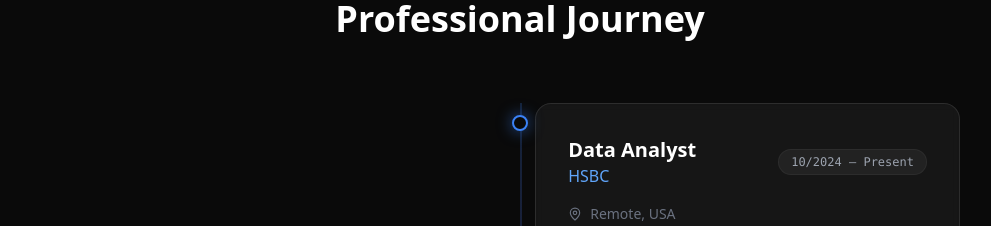
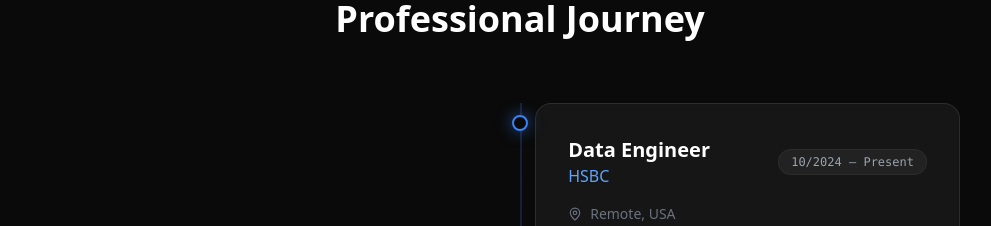
Before and after one commit to sumaksharikaa/sumaksharika-portfolio, a Next.js app: page / in a window 1280 px wide. Shown: the part 3660-3886 px from the top of the page, without its empty margins (120-1111 px from the left). Built offline with nearby package versions, Linux system fonts and the light colour scheme.

Commit message:
Update page.tsx

```diff
--- a/src/app/page.tsx
+++ b/src/app/page.tsx
@@ -141,7 +141,7 @@ export default function Home() {
 
   const experience = [
     {
-      role: "Data Analyst",
+      role: "Data Engineer",
       company: "HSBC",
       period: "10/2024 – Present",
       location: "Remote, USA",
```
